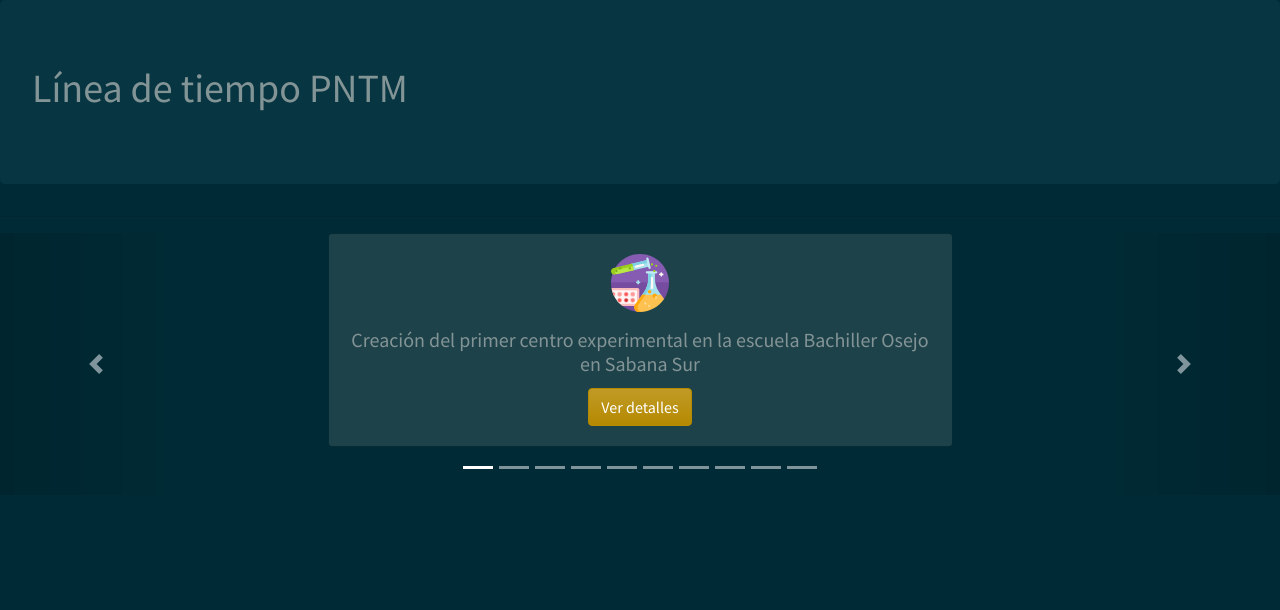
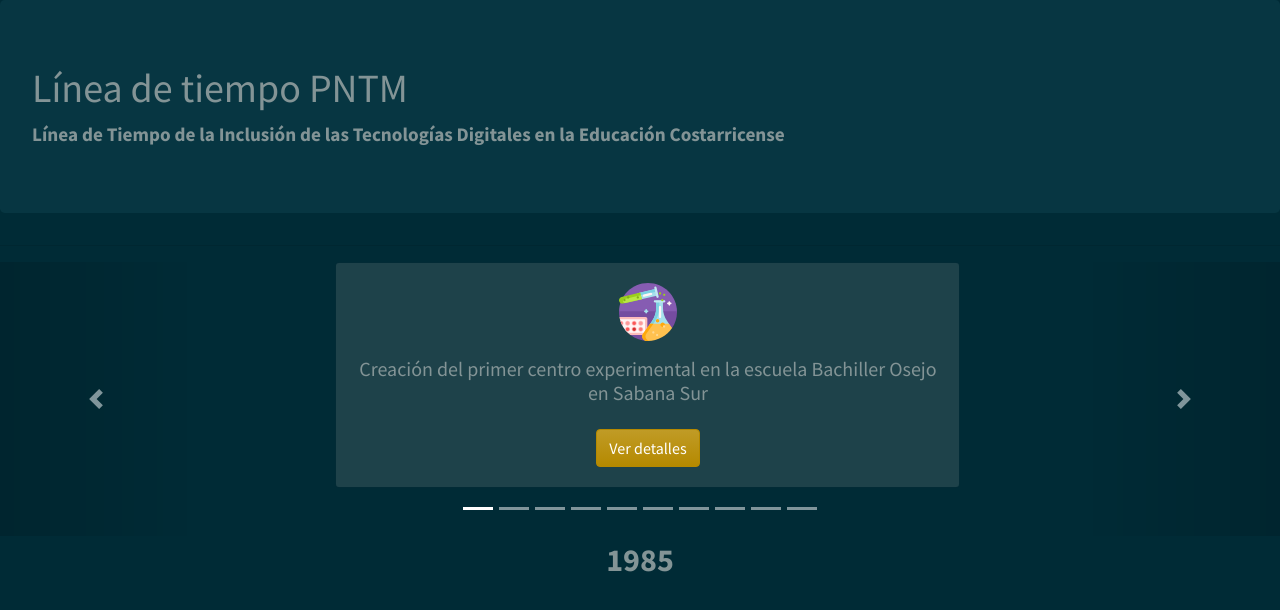
Before and after one commit to producciongespro/linea-tiempo-pntm-2, a React (Create React App) app: page / in a window 1280 px wide. Shown: the top 610 px of the page. Built offline with nearby package versions, Linux system fonts and the light colour scheme.

Commit message:
Mejoras para vista de escritorio
Se modifican estilos
se cargan parametros para modal (interval =null)

```diff
--- a/src/componentes/Escritorio.js
+++ b/src/componentes/Escritorio.js
@@ -9,14 +9,14 @@ export default function Escritorio(props) {
         <React.Fragment>
             <div className="jumbotron">
                 <h1>Línea de tiempo PNTM</h1>
+                <strong>
+                    <span className="font-2" >
+                        Línea de Tiempo de la Inclusión de las Tecnologías Digitales en la Educación Costarricense
+            </span>
+                </strong>
             </div>
             <hr />
-            <div className="row">
-                <div className="col-12 text-center">
-                    <HitoEsc data={props.data} />
-                </div>
-            </div>
-
+            <HitoEsc data={props.data} />
         </React.Fragment>
     )
 
--- a/src/componentes/HitoEsc.js
+++ b/src/componentes/HitoEsc.js
@@ -10,6 +10,8 @@ export default function HitoEsc(props) {
     const [infoModal, setInfoModal] = useState(null);
     const [infoLink, setInfoLink] = useState(null);
     const [infoAnno, setInfoAnno] = useState(null);
+    //Estados para controlar los hitos del carrusel
+    const [index, setIndex] = useState(0);
 
     const handleClose = () => setShow(false);
 
@@ -17,25 +19,46 @@ export default function HitoEsc(props) {
         let target=e.target;
         setInfoLink(target.dataset.link);
         setInfoModal(target.dataset.modal);
-        setInfoAnno(target.id.slice(0, 4));
+        setInfoAnno(target.id.slice(0, 4) );
         setShow(true);
     };
+
+    const handleSelect = (selectedIndex, e) => {
+        setIndex(selectedIndex);
+      };
+
+      //arreglo con los años de todos los hitos
+      var annos=[];
 
     useEffect(() => {
         //console.log("infoModal", infoModal);
         //console.log("infoLink", infoLink);
-        console.log("infoAnno", infoAnno);
+        //console.log("infoAnno", infoAnno);
+        console.log("index", index);
     });
 
 
     return (
         <React.Fragment>
-            <Carousel>
+            <div className="row">
+                <div className="col-12 text-center">
+            <Carousel
+                activeIndex={index}
+                onSelect={handleSelect}
+                interval={null}
+                >
                 {
                     props.data.map((item) => (
                         item.hitos.map((hito, i) => (
                             <Carousel.Item key={"hito" + i} >
                                 <div className="row">
+                                    {
+                                        //Agregas años por hitos para mostrarlos luego en la fila inferior de años
+                                        annos.push(hito.id.slice(0, 4))
+                                    }
+                                    {
+                                       // console.log(annos)
+                                    }
                                     <div className="col-6  offset-md-3 mb-4">
                                         <div className="card" >
 
@@ -67,6 +90,18 @@ export default function HitoEsc(props) {
                     ))
                 }
             </Carousel>
+                </div>
+                    </div>
+
+            <div className="row">
+                <div className="col-12 text-center visor-anno" >
+                        {
+                            annos[index]
+                        }
+                </div>
+            </div>
+
+
 
             <Modal show={show} onHide={handleClose}>
                 <Modal.Header closeButton>
--- a/src/css/master.css
+++ b/src/css/master.css
@@ -35,3 +35,13 @@
   .font-2 {
       font-size: 1.2em;
   }
+
+
+  .card-title {
+      min-height: 3em;
+  }
+
+  .visor-anno {
+      font-size: 2em;
+      font-weight: bold;
+  }
```
